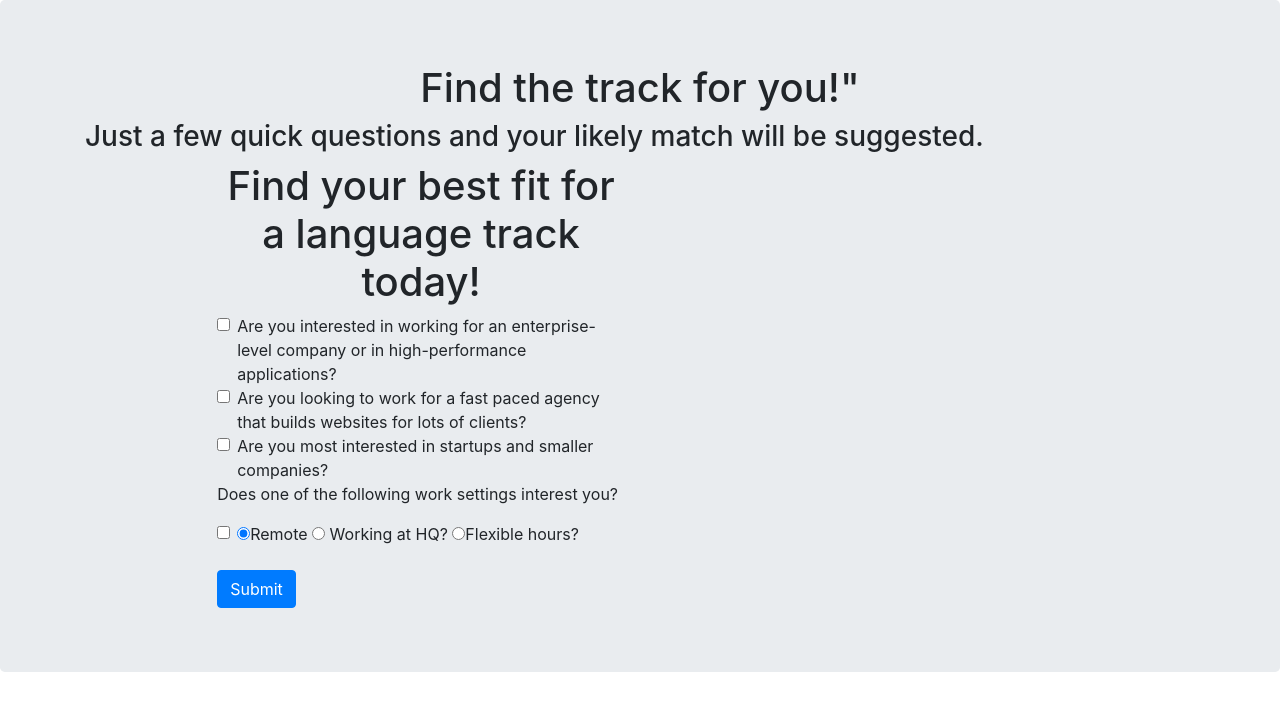
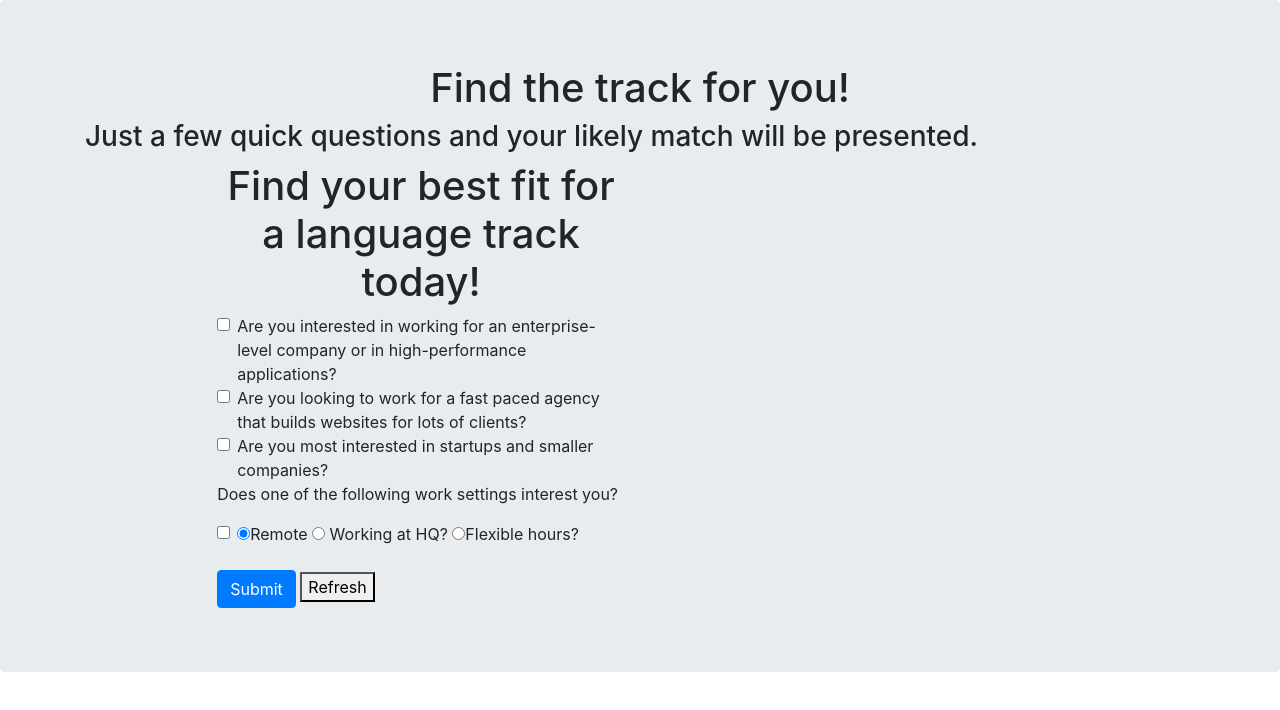
Before and after one commit to H-Len/track-selecter, a plain HTML site: page index.html in a window 1280 px wide. Drawn offline with Linux system fonts and the light colour scheme.

Commit message:
complete more of page and functionallity in index and scripts.js

```diff
--- a/index.html
+++ b/index.html
@@ -16,8 +16,8 @@
   <body>
     <div class="jumbotron">
       <div class="container">
-        <h1>Find the track for you!"</h1>
-        <h3>Just a few quick questions and your likely match will be suggested.</h3>
+        <h1>Find the track for you!</h1>
+        <h3>Just a few quick questions and your likely match will be presented.</h3>
 <!--
           <p>First, please introduce yourself so I know who I'm making the suggestion for.</p>
           <label for="form-nameInput">The name</label>
@@ -76,11 +76,10 @@
                     </div>
                   </div>
                   <button type="submit" class="btn btn-primary">Submit</button>
+                  <button value="Refresh Page" onClick="window.location.reload()">Refresh</button>
           </form>
         </div>
-          <h2 id="result"></h2>
-            <h1 class="matches">Your matching track is:</h1>
-
+            <h2 id="result"></h2>
             <div id="javaSee" class="matches">
               <img src="img/java.jpeg" alt="Java language brand">
             </div>
@@ -93,8 +92,6 @@
             <div id="anyLang" class="matches">
               <img src="img/anyLang.jpeg" alt="Image with many different programming languages listed">
             </div>
-
-
     </div>
   </body>
 </html>
--- a/js/scripts.js
+++ b/js/scripts.js
@@ -6,7 +6,7 @@ $(document).ready(function() {
       var phpInput = $("#form-php").is(":checked");
       var rubyInput = $("#form-ruby").is(":checked");
       var thoughInput = $('#form-cats input:radio:checked').val();
-      $("output#user-data").text(result);
+      // $("output.matches").text(result);
       // $(".matches").hide();
 
     if (javaInput){
```
